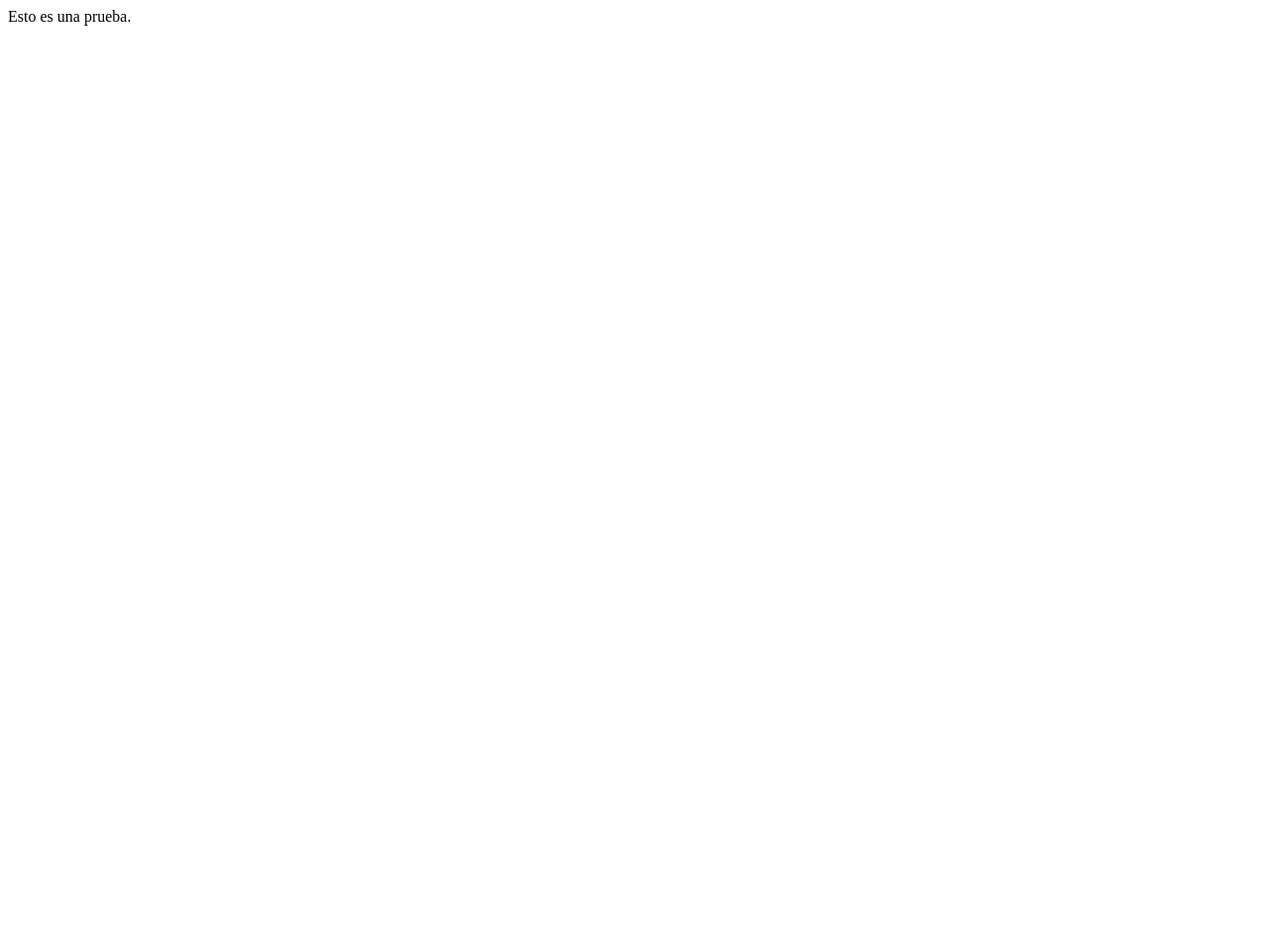
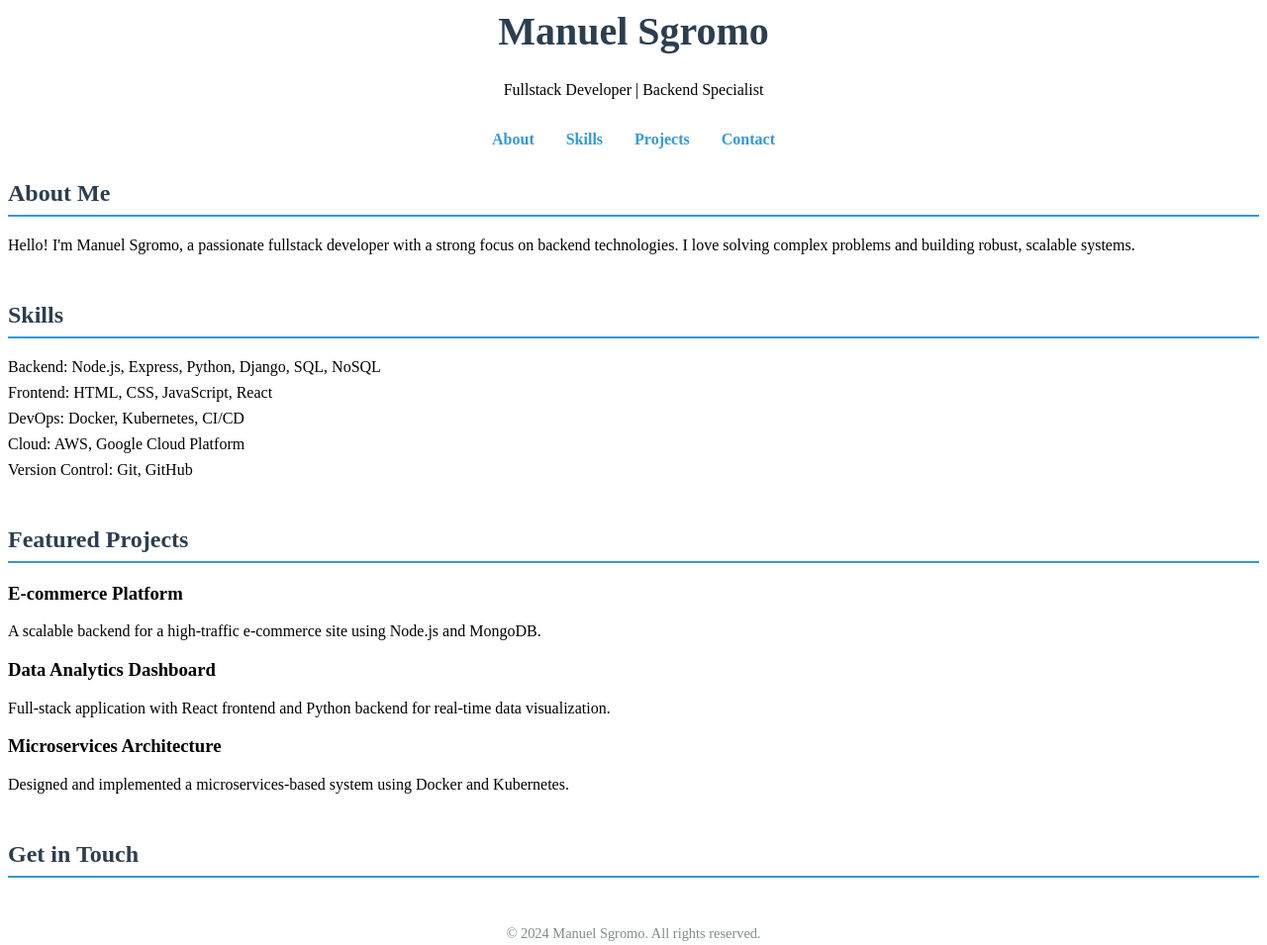
Before and after one commit to Msgromo/dev.ar, a plain HTML site: page index.html in a window 1280 px wide. Shown: the whole page at 99% size. Before the commit the page ends 800 px from the top, so only its background shows below. Drawn offline with Linux system fonts and the light colour scheme.

Commit message:
portfolio

```diff
--- a/index.html
+++ b/index.html
@@ -1,12 +1,171 @@
 <html lang="en">
+
 <head>
     <meta charset="UTF-8">
     <meta name="viewport" content="width=device-width, initial-scale=1.0">
-    <title>msgromo.dev.ar!!</title>
+    <title>Manuel Sgromo</title>
+
+    <style>
+        .portfolio {
+            font-family: Arial, sans-serif;
+            line-height: 1.6;
+            color: #333;
+            max-width: 800px;
+            margin: 0 auto;
+            padding: 20px;
+        }
+
+        header {
+            text-align: center;
+            margin-bottom: 2rem;
+        }
+
+        h1 {
+            font-size: 2.5rem;
+            color: #2c3e50;
+        }
+
+        nav {
+            display: flex;
+            justify-content: center;
+            margin-bottom: 2rem;
+        }
+
+        nav a {
+            margin: 0 1rem;
+            text-decoration: none;
+            color: #3498db;
+            font-weight: bold;
+        }
+
+        nav a:hover {
+            text-decoration: underline;
+        }
+
+        section {
+            margin-bottom: 3rem;
+        }
+
+        h2 {
+            color: #2c3e50;
+            border-bottom: 2px solid #3498db;
+            padding-bottom: 0.5rem;
+        }
+
+        ul {
+            list-style-type: none;
+            padding-left: 0;
+        }
+
+        li {
+            margin-bottom: 0.5rem;
+        }
+
+        .project {
+            background-color: #f8f9fa;
+            border-radius: 5px;
+            padding: 1rem;
+            margin-bottom: 1rem;
+        }
+
+        .project h3 {
+            margin-top: 0;
+            color: #3498db;
+        }
+
+        .contact-links {
+            display: flex;
+            justify-content: center;
+            gap: 1rem;
+        }
+
+        .contact-links a {
+            color: #3498db;
+            font-size: 1.5rem;
+        }
+
+        footer {
+            text-align: center;
+            margin-top: 2rem;
+            font-size: 0.9rem;
+            color: #7f8c8d;
+        }
+    </style>
 </head>
+
 <body>
-    <p>
-        Esto es una prueba.
-    </p>
+    <div className="portfolio">
+        <header>
+            <h1>Manuel Sgromo</h1>
+            <p>Fullstack Developer | Backend Specialist</p>
+        </header>
+
+        <nav>
+            <a href="#about">About</a>
+            <a href="#skills">Skills</a>
+            <a href="#projects">Projects</a>
+            <a href="#contact">Contact</a>
+        </nav>
+
+        <main>
+            <section id="about">
+                <h2>About Me</h2>
+                <p>
+                    Hello! I'm Manuel Sgromo, a passionate fullstack developer with a strong focus on backend
+                    technologies.
+                    I love solving complex problems and building robust, scalable systems.
+                </p>
+            </section>
+
+            <section id="skills">
+                <h2>Skills</h2>
+                <ul>
+                    <li>Backend: Node.js, Express, Python, Django, SQL, NoSQL</li>
+                    <li>Frontend: HTML, CSS, JavaScript, React</li>
+                    <li>DevOps: Docker, Kubernetes, CI/CD</li>
+                    <li>Cloud: AWS, Google Cloud Platform</li>
+                    <li>Version Control: Git, GitHub</li>
+                </ul>
+            </section>
+
+            <section id="projects">
+                <h2>Featured Projects</h2>
+                <div className="project">
+                    <h3>E-commerce Platform</h3>
+                    <p>A scalable backend for a high-traffic e-commerce site using Node.js and MongoDB.</p>
+                </div>
+                <div className="project">
+                    <h3>Data Analytics Dashboard</h3>
+                    <p>Full-stack application with React frontend and Python backend for real-time data visualization.
+                    </p>
+                </div>
+                <div className="project">
+                    <h3>Microservices Architecture</h3>
+                    <p>Designed and implemented a microservices-based system using Docker and Kubernetes.</p>
+                </div>
+            </section>
+
+            <section id="contact">
+                <h2>Get in Touch</h2>
+                <div className="contact-links">
+                    <a href="https://github.com/manuelsgromo" aria-label="GitHub">
+                        <Github />
+                    </a>
+                    <a href="https://linkedin.com/in/manuelsgromo" aria-label="LinkedIn">
+                        <Linkedin />
+                    </a>
+                    <a href="mailto:manuel.sgromo@example.com" aria-label="Email">
+                        <Mail />
+                    </a>
+                </div>
+            </section>
+        </main>
+
+        <footer>
+            <p>&copy; 2024 Manuel Sgromo. All rights reserved.</p>
+        </footer>
+    </div>
+
 </body>
+
 </html>
```
